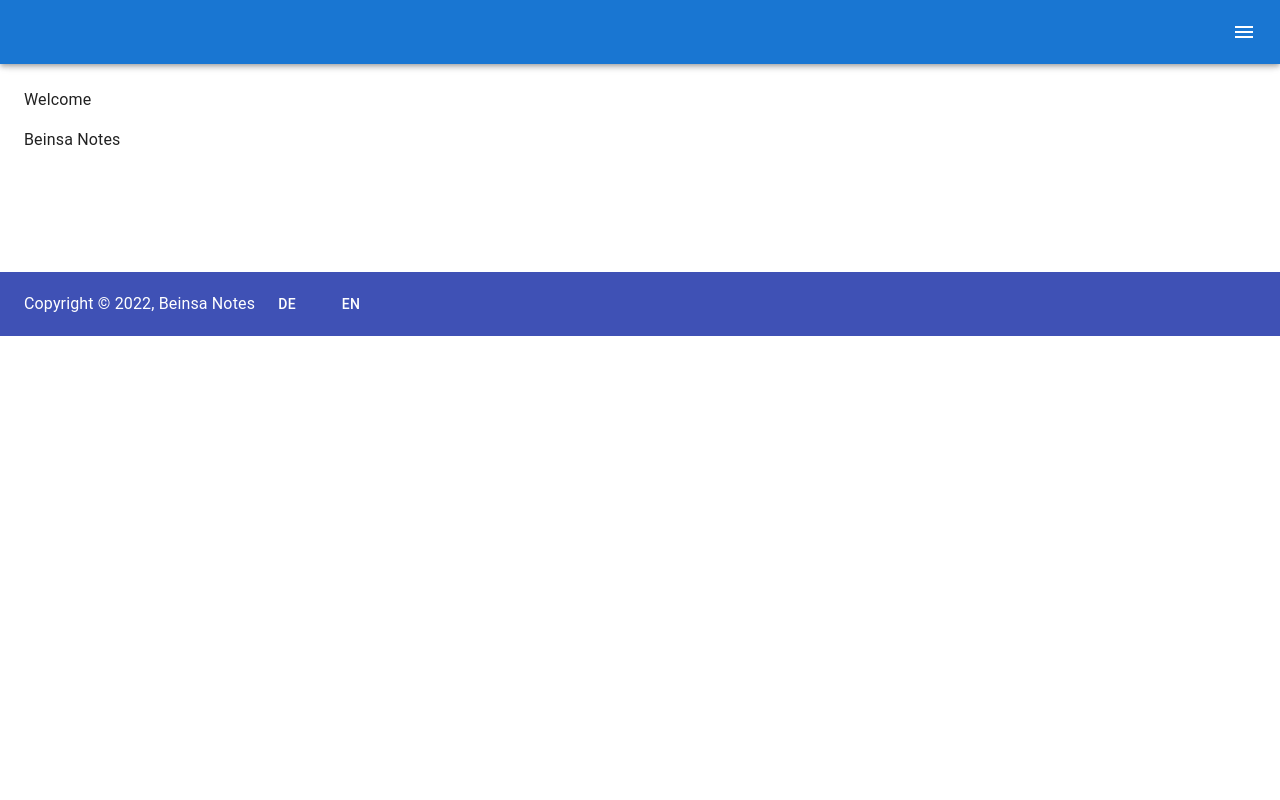
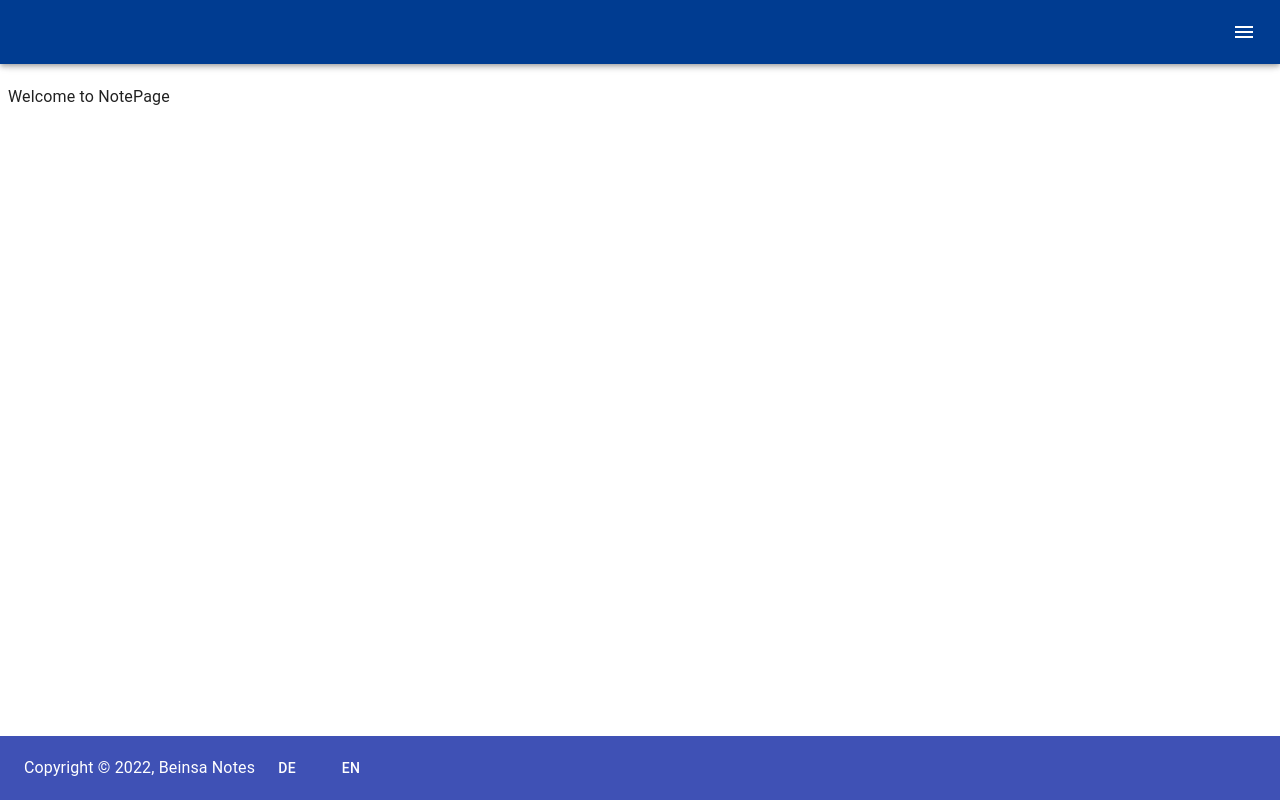
Before and after one commit to mkireva/notes-frontend, a React (Create React App) app: page / in a window 1280 px wide. Built offline with nearby package versions, Linux system fonts and the light colour scheme.

Commit message:
add: i18n and layout and theming

```diff
--- a/package.json
+++ b/package.json
@@ -9,6 +9,7 @@
     "@material-ui/icons": "^4.11.2",
     "@mui/icons-material": "^5.0.4",
     "@mui/material": "^5.0.4",
+    "@mui/styles": "^5.0.2",
     "@testing-library/jest-dom": "^5.11.4",
     "@testing-library/react": "^11.1.0",
     "@testing-library/user-event": "^12.1.10",
@@ -17,6 +18,7 @@
     "@types/react": "^17.0.0",
     "@types/react-dom": "^17.0.0",
     "cypress": "^8.7.0",
+    "i18next": "^21.4.0",
     "material-ui-icons": "^1.0.0-beta.36",
     "mui-icons": "^1.2.1",
     "react": "^17.0.2",
--- a/src/App.tsx
+++ b/src/App.tsx
@@ -1,14 +1,34 @@
-import React, { memo } from "react";
-import { Footer } from "./components/footer/Footer";
-import { Header } from "./components/header/Header";
+import React, {memo} from "react";
+import {I18nextProvider, useTranslation} from "react-i18next"
+import de from "./assets/i18n/de.json"
+import en from "./assets/i18n/en.json"
+import {initI18n} from "./plugins/i18n";
+import NotePage from "./pages/note/NotePage";
+import { ThemeProvider } from "./theme/ThemeProvider"
+import { StyledEngineProvider } from "@mui/material/styles"
+import { CssBaseline } from "@mui/material"
 
-function App() {
-  return (
-    <div className="App">
-      <Header />
-      <Footer />
-    </div>
-  );
+initI18n(
+    {
+        de,
+        en,
+    },
+    "en",
+)
+
+const App = () => {
+    const {i18n} = useTranslation()
+
+    return (<I18nextProvider i18n={i18n}>
+        <CssBaseline />
+        <StyledEngineProvider injectFirst>
+            <ThemeProvider>
+            <NotePage />
+            </ThemeProvider>
+        </StyledEngineProvider>
+
+    </I18nextProvider>)
 }
 
+
 export default memo(App);
--- /dev/null
+++ b/src/assets/i18n/de.json
@@ -0,0 +1,5 @@
+{
+  "translation": {
+    "Welcome to {{page}}": "Herzlich willkommen bei {{page}}"
+  }
+}
--- /dev/null
+++ b/src/assets/i18n/en.json
@@ -0,0 +1,5 @@
+{
+  "translation": {
+    "Welcome to {{page}}": "Welcome to {{page}}"
+  }
+}
--- a/src/components/header/Header.tsx
+++ b/src/components/header/Header.tsx
@@ -86,23 +86,6 @@ export const Header = () => {
     setOpen(false);
   };
 
-  // let logo = (
-  //   <img
-  //     className={classes.logoMobile}
-  //     src={mobileLogo}
-  //     alt="climate partner logo"
-  //   />
-  // );
-  // if (useMediaQuery(theme.breakpoints.up("sm"))) {
-  //   logo = (
-  //     <img
-  //       className={classes.logoDesktop}
-  //       src={desktopLogo}
-  //       alt="climate partner logo"
-  //     />
-  //   );
-  // }
-
   return (
     <Box sx={{ display: "flex" }}>
       <CssBaseline />
@@ -122,11 +105,6 @@ export const Header = () => {
           </IconButton>
         </Toolbar>
       </AppBar>
-      <Main open={open}>
-        <DrawerHeader />
-        <Typography paragraph>Welcome</Typography>
-        <Typography paragraph>Beinsa Notes</Typography>
-      </Main>
       <Drawer
         sx={{
           width: drawerWidth,
--- /dev/null
+++ b/src/components/layout/Layout.tsx
@@ -0,0 +1,23 @@
+import React, {PropsWithChildren} from 'react';
+import {Header} from "../header/Header";
+import {Footer} from "../footer/Footer";
+
+import {makeStyles} from '@mui/styles';
+import {Theme} from "@mui/material"
+
+const useStyle = makeStyles(({}: Theme) => ({
+    root: {height: '100vh', display: "flex", flexDirection: 'column'},
+    container: {
+        marginTop: 65, flex: 1, paddingTop: 20, paddingBottom: 20, paddingLeft: 8, paddingRight: 8
+    }
+}));
+export const Layout = ({children}: PropsWithChildren<unknown>) => {
+    const classes = useStyle();
+    return (<div className={classes.root}>
+        <Header/>
+        <div className={classes.container}>
+            {children}
+        </div>
+        <Footer/>
+    </div>);
+};
--- a/src/index.tsx
+++ b/src/index.tsx
@@ -1,8 +1,8 @@
 import React from "react";
 import ReactDOM from "react-dom";
-import App from "./app";
-import "./index.css";
+import App from "./App";
 import reportWebVitals from "./reportWebVitals";
+import './index.css'
 
 ReactDOM.render(
   <React.StrictMode>
--- a/src/pages/note/NotePage.tsx
+++ b/src/pages/note/NotePage.tsx
@@ -1,9 +1,11 @@
 import React from "react";
+import {Layout} from "../../components/layout/Layout";
+import {Trans} from "react-i18next";
 
 const ProductPage = () => (
-  <>
-    <h1>NotePage</h1>
-  </>
+  <Layout>
+      <Trans tOptions={{page: 'NotePage'}}>{'Welcome to {{page}}'}</Trans>
+  </Layout>
 );
 
 export default ProductPage;
--- /dev/null
+++ b/src/plugins/i18n.ts
@@ -0,0 +1,36 @@
+import { initReactI18next } from 'react-i18next';
+import i18n from "i18next"
+
+export interface TranslationValues {
+    [language: string]: {
+        [namespace: string]: {
+            [key: string]: string
+        }
+    }
+}
+
+export const initI18n = (  translations: TranslationValues,
+                           defaultLng: string,
+) => {
+    const language = Object.keys(translations).find(
+        (lng) =>
+            navigator.language.substring(0, 2).toLowerCase() === lng.substring(0, 2),
+    )
+
+    i18n
+        // pass the i18n instance to react-i18next.
+        .use(initReactI18next)
+        // init i18next: https://www.i18next.com/overview/configuration-options
+        .init({
+            lng: language || defaultLng,
+            fallbackLng: defaultLng,
+            debug: process.env.NODE_ENV !== 'production' && process.env.NODE_ENV !== 'test',
+            nsSeparator: false,
+            keySeparator: false,
+            resources: translations,
+            interpolation: {
+                // not needed for react as it escapes by default
+                escapeValue: false,
+            },
+        });
+};
--- a/src/service.tsx
+++ b/src/service.tsx
@@ -1,9 +1,8 @@
 import React from "react";
 import { createContext } from "react";
-import { ApiService } from "./open-api/service/api-service";
 
 const SERVICES = {
-  api: new ApiService(),
+  api: {},
 };
 
 export const Services = createContext(SERVICES);
--- /dev/null
+++ b/src/theme/ThemeProvider.tsx
@@ -0,0 +1,13 @@
+import React, { PropsWithChildren } from "react"
+import { createTheme, ThemeProvider as ThemeProviderMat } from "@mui/material"
+import { globalStyles, themeOptions } from "./themeOptions"
+import GlobalStyles from "@mui/material/GlobalStyles"
+
+export const ThemeProvider = ({ children }: PropsWithChildren<unknown>) => {
+    return (
+        <ThemeProviderMat theme={createTheme(themeOptions)}>
+            <GlobalStyles styles={globalStyles} />
+            {children}
+        </ThemeProviderMat>
+    )
+}
--- /dev/null
+++ b/src/theme/themeOptions.ts
@@ -0,0 +1,22 @@
+import { ThemeOptions } from "@mui/material/styles/createTheme"
+import {Theme} from "@emotion/react"
+import {Interpolation} from "@emotion/serialize";
+
+
+export const themeOptions: ThemeOptions = {
+  palette: {
+    primary: { main: "#003C91" },
+    background: { default: "#EDF2FA" },
+  },
+  components: {
+    MuiButton: {
+      defaultProps: {
+        variant: "contained",
+      },
+    },
+  },
+}
+
+export const globalStyles: Interpolation<Theme> = {
+  a: { color: "#001862", textDecoration: "none" },
+}
```
Also changed, not shown: 1 other file (tests, documents, lock files or other folders).
